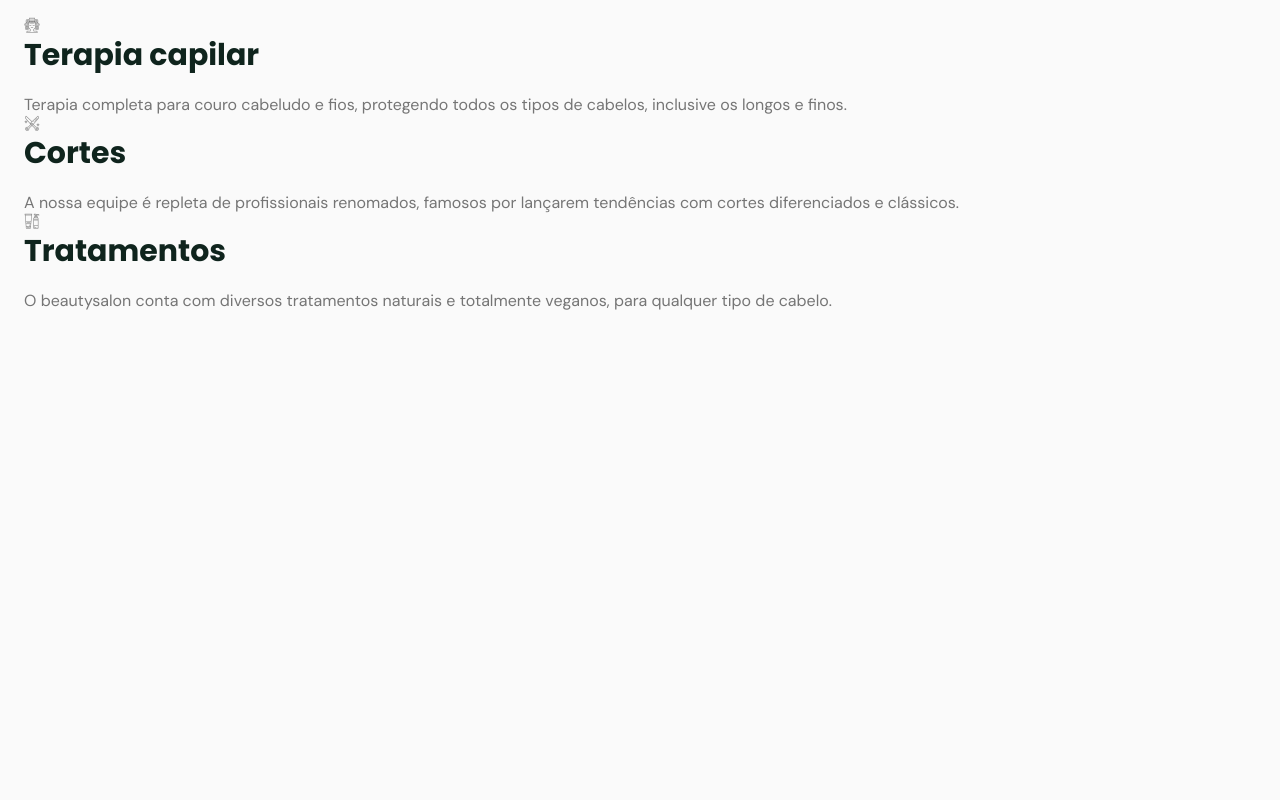
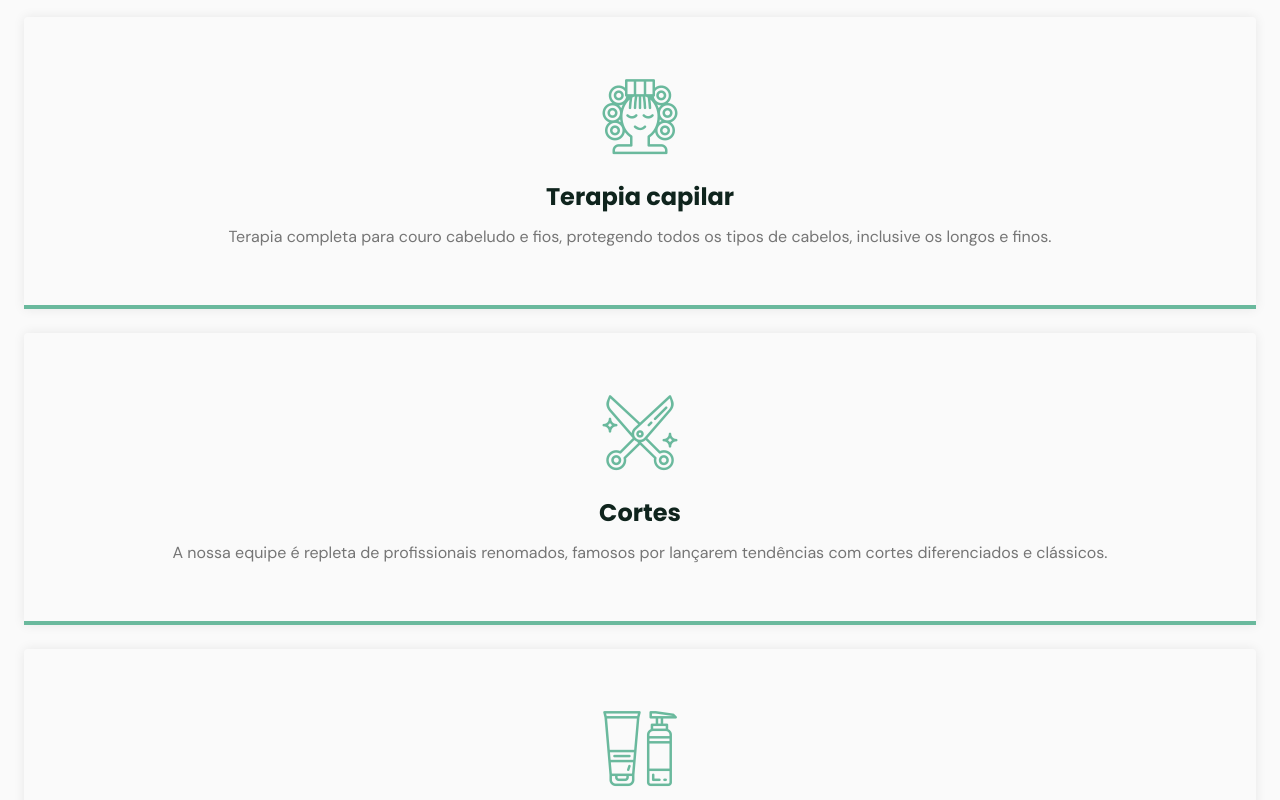
Before and after one commit to robertorp/nlw, a plain HTML site: page index.html in a window 1280 px wide. Shown: the part 3060-3860 px from the top of the page. Before the commit the page ends 3451 px from the top, so only its background shows below. Drawn offline with Linux system fonts and the light colour scheme; files whose address does not match are found by name.

Commit message:
ajustado cards é ajustado scroll

```diff
--- a/index.html
+++ b/index.html
@@ -104,9 +104,9 @@
               exclusivos e totalmente naturais
             </p>
           </header>
-          <div class="cards">
+          <div class="cards grid">
             <div class="card">
-              <div class="icon-woman-hair"></div>
+              <i class="icon-woman-hair"></i>
               <h3 class="title">Terapia capilar</h3>
               <p>
                 Terapia completa para couro cabeludo e fios, protegendo todos os
@@ -114,7 +114,7 @@
               </p>
             </div>
             <div class="card">
-              <div class="icon-trim"></div>
+              <i class="icon-trim"></i>
               <h3 class="title">Cortes</h3>
               <p>
                 A nossa equipe é repleta de profissionais renomados, famosos por
@@ -122,7 +122,7 @@
               </p>
             </div>
             <div class="card">
-              <div class="icon-cosmetic"></div>
+              <i class="icon-cosmetic"></i>
               <h3 class="title">Tratamentos</h3>
               <p>
                 O beautysalon conta com diversos tratamentos naturais e
--- a/main.js
+++ b/main.js
@@ -14,3 +14,15 @@ for (const element of links) {
     nav.classList.remove('show');
   });
 }
+
+const header = document.querySelector('#header');
+const navHeight = header.offsetHeight;
+
+window.addEventListener('scroll', () => {
+  if (window.scrollY >= navHeight) {
+    header.classList.add('scroll');
+    return;
+  }
+
+  header.classList.remove('scroll');
+});
--- a/style.css
+++ b/style.css
@@ -42,6 +42,10 @@ img {
 }
 
 /*=== BASE =======================================*/
+
+html {
+  scroll-behavior: smooth;
+}
 
 body {
   font: 400 1rem 'DM Sans', sans-serif;
@@ -129,6 +133,10 @@ body {
   background-color: var(--body-color);
 }
 
+#header.scroll {
+  box-shadow: 0px 0px 12px 0px rgba(0, 0, 0, 0.15);
+}
+
 main {
   margin-top: calc(var(--header-height) + 2rem);
 }
@@ -185,6 +193,12 @@ nav ul li a:hover::after {
 nav .menu {
   opacity: 0;
   visibility: hidden;
+  top: -20rem;
+  transition: 0.2s;
+}
+
+nav .menu ul {
+  display: none;
 }
 
 /* Mostar menu */
@@ -197,11 +211,12 @@ nav.show .menu {
   position: fixed;
   top: 0;
   left: 0;
+  display: grid;
+  place-content: center;
 }
 
-nav.show .menu {
+nav.show .menu ul {
   display: grid;
-  place-content: center;
 }
 
 nav.show ul.grid {
@@ -220,14 +235,16 @@ nav .icon-close {
   opacity: 0;
 
   position: absolute;
+  top: -1.5rem;
   right: 1.5rem;
 
-  /* transição bacana*/
+  transition: 0.2s;
 }
 
 nav.show div.icon-close {
   visibility: visible;
   opacity: 1;
+  top: 1.5rem;
 }
 
 /*=== HOME =======================================*/
@@ -315,3 +332,28 @@ nav.show div.icon-close {
   margin-left: 1.5rem;
   margin-right: 1.5rem;
 }
+
+/**============================ SERVICES =========================================**/
+.cards.grid {
+  gap: 1.5rem;
+}
+
+.card {
+  padding: 3.625rem 2rem;
+  box-shadow: 0px 0px 12px rgba(0, 0, 0, 0.08);
+  border-bottom: 0.25rem solid var(--base-color);
+  border-radius: 0.25rem 0.25rem 0 0;
+  text-align: center;
+}
+
+.card i {
+  display: block;
+  margin-bottom: 1.5rem;
+  font-size: 5rem;
+  color: var(--base-color);
+}
+
+.card .title {
+  font-size: 1.5rem;
+  margin-bottom: 0.75rem;
+}
```
